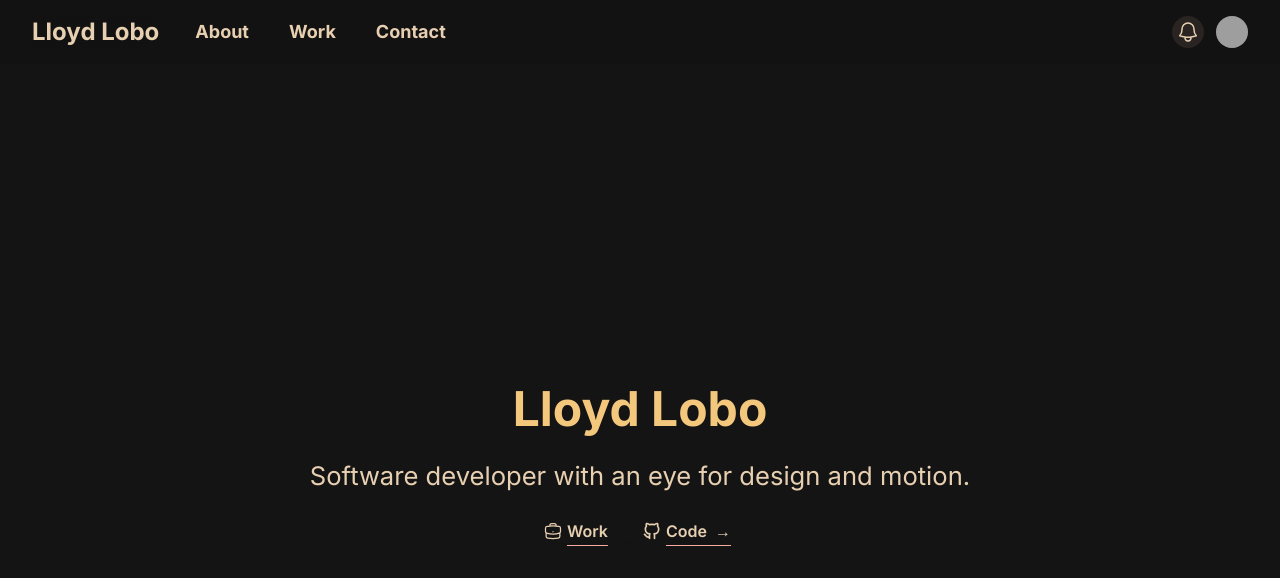
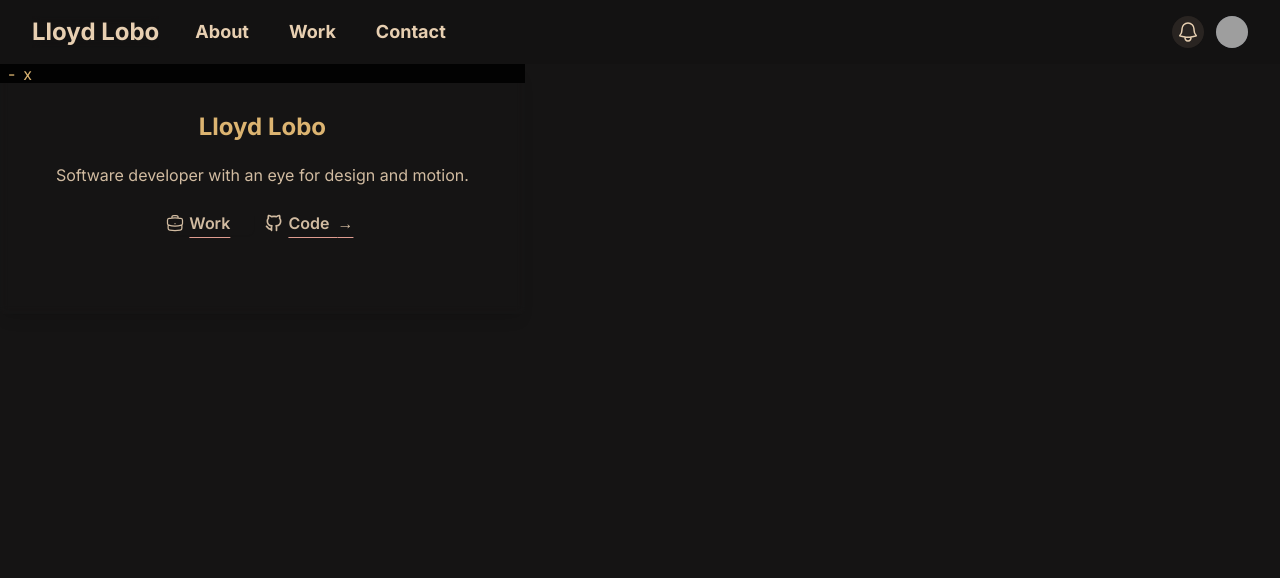
Before and after one commit to lloydlobo/lloydlobo.com, a Next.js app: page / in a window 1280 px wide. Shown: the top 578 px of the page. Built offline with nearby package versions, Linux system fonts and the light colour scheme; grey boxes are pictures that could not be loaded.

Commit message:
feat: add os style homepage wip

```diff
--- a/components/layout/Hero.tsx
+++ b/components/layout/Hero.tsx
@@ -7,7 +7,7 @@ import React from "react";
 //// {/* </motion.div> */}
 export function Hero() {
   return (
-    <div className="grid place-content-center bg-on-primary py-6 lg:scale-75">
+    <div className="grid py-6 lg:scale-75">
       <div className="relative mx-auto">
         <h1
           className={`text-9xl font-extrabold leading-[1] tracking-[-0.07em] lg:text-[28rem]`}
@@ -23,38 +23,26 @@ export function Hero() {
           </span>
         </h1>
       </div>
-      <div className="space-y-2 ">
-        <h2
-          className={`mx-auto text-center text-2xl font-extrabold tracking-tighter text-primary lg:text-[5rem]`}
+
+      <div className="grid gap-2 lg:gap-6">
+        <div
+          className={`mx-auto text-center text-3xl font-extrabold tracking-tighter lg:text-[5rem]`}
         >
-          <div className="subtitle max-[50vw]:grid place-content-center text-[#f3c77c] md:flex md:space-x-1">
+          <div className="max-[50vw]:grid place-content-center md:flex md:space-x-1">
             <span>Design.</span>
             <span>Develop.</span>
             <span>Ship.</span>
           </div>
-        </h2>
-      </div>
-      <h2
-        className={`hidden pt-8 text-2xl tracking-tighter text-[#f3c77c] lg:text-center lg:text-4xl `}
-      >
-        <div className="subtitle max-[427px]:grid place-content-center text-center uppercase md:flex md:space-x-2">
-          <span>Design.</span>
-          <span>Develop.</span>
-          <span>Ship.</span>
         </div>
 
-        <div className="relative w-full space-x-6 lg:max-w-[53vw]">
-          <p
-            className={`relative text-center text-lg text-secondary lg:max-w-[66vw] `}
-          >
-            <span className="absolute hidden">
-              Empowering innovators to create at the speed of inspiration.
-            </span>
-            As a software developer, I use open source and AI tools to architect
-            efficient code and tackle complex problems with ease.
-          </p>
-        </div>
-      </h2>
+        <p className="hidden">
+          Empowering innovators to create at the speed of inspiration.
+        </p>
+        <p className="text-center text-secondary lg:text-2xl">
+          As a software developer, I use open source and AI tools to architect
+          efficient code and tackle complex problems with ease.
+        </p>
+      </div>
     </div>
   );
 }
--- a/package.json
+++ b/package.json
@@ -19,6 +19,8 @@
     "react-syntax-highlighter": "^15.5.0"
   },
   "devDependencies": {
+    "@tailwindcss/aspect-ratio": "^0.4.2",
+    "@tailwindcss/line-clamp": "^0.4.2",
     "@types/node": "^12.12.21",
     "@types/react": "^17.0.2",
     "@types/react-dom": "^17.0.1",
--- a/pages/index.tsx
+++ b/pages/index.tsx
@@ -1,4 +1,8 @@
 import Layout from "@/components/Layout";
+import Link from "next/link";
+
+import React, { ReactNode, useEffect, useRef, useState } from "react";
+
 import { Section } from "@/components/Section";
 import { WorkProjects } from "@/components/WorkProjects";
 import { EmailCopy } from "@/components/effects/EmailCopy";
@@ -7,22 +11,22 @@ import { WritingArrowDown } from "@/components/effects/WritingArrowDown";
 import { Hero } from "@/components/layout/Hero";
 import { motion } from "framer-motion";
 import { Inter } from "next/font/google";
-import Link from "next/link";
-import React, { ReactNode, useEffect, useRef, useState } from "react";
 import { useInView } from "react-intersection-observer";
 
 export default function IndexPage() {
   return (
     <>
       <Layout title="Home | ">
-        <div className="relative grid h-full min-h-screen place-items-center text-center">
-          <div className="grid h-fit space-y-6 ">
-            <h1 className=" text-5xl font-bold leading-none">Lloyd Lobo</h1>
-            <h2 className="text-[1.6rem] text-secondary">
-              Software developer with an eye for design and motion.
-            </h2>
-            <ActionCTA />
-          </div>
+        <div className="relative grid h-full mx-auto min-h-screen place-items-center text-center">
+          <OSWindow >
+            <div className="grid mx-10 mt-4 place-self-center h-full space-y-6 ">
+              <h1 className="font-bold text-2xl leading-none">Lloyd Lobo</h1>
+              <h2 className="text-secondary">
+                Software developer with an eye for design and motion.
+              </h2>
+              <ActionCTA />
+            </div>
+          </OSWindow >
         </div>
       </Layout>
     </>
@@ -75,6 +79,48 @@ function ActionCTA() {
         </a>
       </div>
     </div>
+  );
+}
+
+function OSWindow({ children }) {
+  const constraintsRef = useRef(null)
+  return (
+    <>
+      <motion.div ref={constraintsRef} className="relative w-screen h-screen">
+        <motion.div
+          className="drag absolute "
+          drag={true}
+          whileHover={{ cursor: "context-menu" }}
+          animate={{ opacity: 1.00, x: [0, 0, 0], y: [0, 0, 0] }}
+          whileTap={{ scale: 1.00, cursor: "grab" }}
+          transition={{
+            duration: 0.1,
+            delay: 0.1,
+            ease: [0.5, 0.71, 1, 1.5],
+          }}
+          dragConstraints={constraintsRef}
+          dragTransition={{ bounceStiffness: 0, bounceDamping: -1 }}
+        // dragConstraints={{ right: 10, left: -150, top: -70, bottom: 0 }}
+        >
+          <div className="min-w-[300px] min-h-[250px] w-full backdrop-blur-sm opacity-[90%] dark:bg-on-secondary aspect-h-9 rounded shadow-lg">
+            <div className="bg-black flex relatvie items-center px-2 min-h-4 h-fit w-full">
+              <div className="flex gap-2 absolute left-2">
+                <span className="flex">-</span>
+                <span className="flex">x</span>
+              </div>
+              <h3 className="text-center text-[2vw] lg:text-[1vw] w-full">
+                <span className=" hover:opacity-100 opacity-0">
+                  Home
+                </span>
+              </h3>
+            </div>
+            <div className="px-4 scale-[100%] py-4">
+              {children}
+            </div>
+          </div>
+        </motion.div>
+      </motion.div>
+    </>
   );
 }
 //// export const inter = Inter({ subsets: ["latin"] });
--- a/pages/work.tsx
+++ b/pages/work.tsx
@@ -8,9 +8,9 @@ import { motion } from "framer-motion";
 import Link from "next/link";
 import React from "react";
 
-export default function IndexPage() {
+export default function WorkPage() {
   return (
-    <Layout title="Home | ">
+    <Layout title="Work ">
       <div className="relative">
         <Section>
           <Hero />
@@ -21,7 +21,6 @@ export default function IndexPage() {
         {/* <HeroCopilot/> */}
         <Section>
           <div className="mx-auto hidden w-full space-y-3 ">
-            from
             <h1
               className={`m-0 mx-auto text-center text-9xl font-extrabold leading-[1] -tracking-[0.1ch] text-primary shadow
               max-[320px]:text-5xl lg:text-[44vw] `}
--- a/tailwind.config.js
+++ b/tailwind.config.js
@@ -16,17 +16,22 @@ module.exports = {
     extend: {
       colors: {
         primary: "#f3c77c",
-                'on-primary': "#151414",
+        "on-primary": "#151414",
         secondary: "#e7cfb1",
-                'on-secondary': "#0f0d0d",
+        "on-secondary": "#0f0d0d",
         // 'on-secondary': "#151414",
         accent: "#f6ac9f",
       },
     },
   },
+  corePlugins: {
+    aspectRatio: false,
+  },
   variants: {},
   plugins: [
-      require('@tailwindcss/forms'),
+    require("@tailwindcss/forms"),
+    require("@tailwindcss/line-clamp"),
+    require("@tailwindcss/aspect-ratio"),
   ],
 };
 
```
Also changed, not shown: 2 other files (tests, documents, lock files or other folders). Lines whose indentation alone changed are shown as unchanged.
